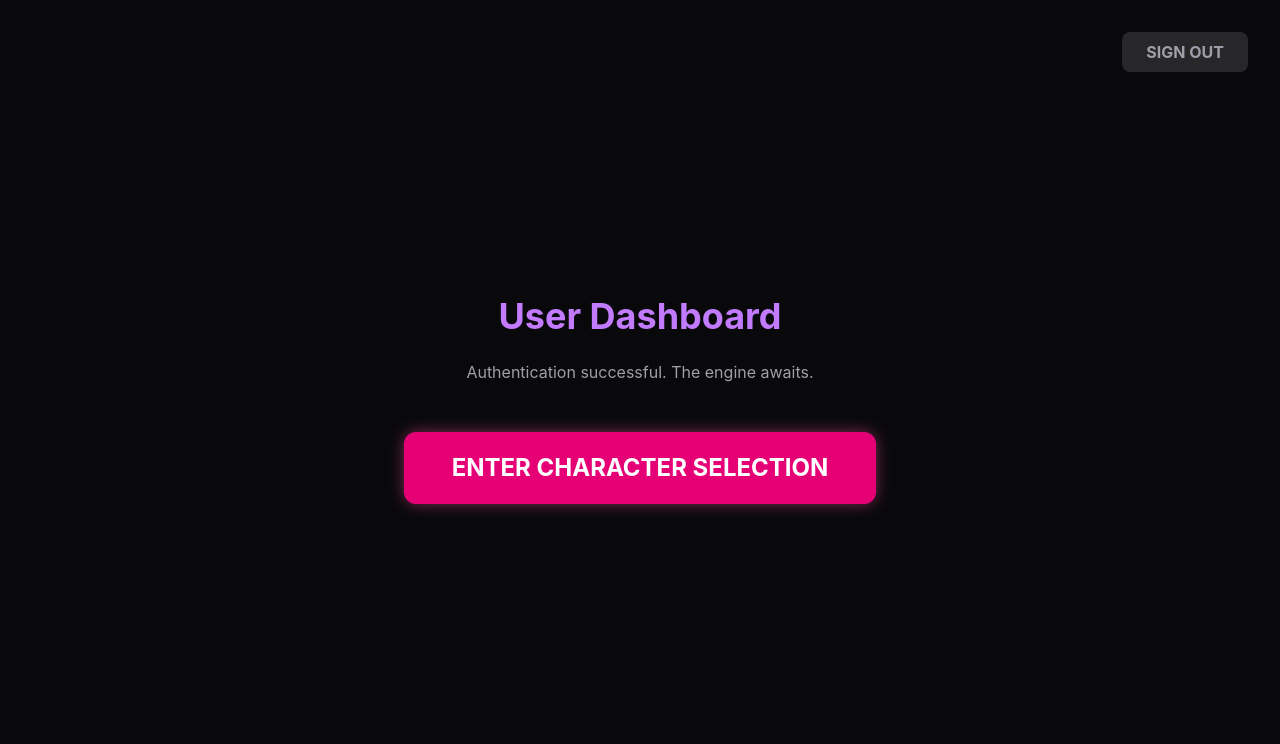
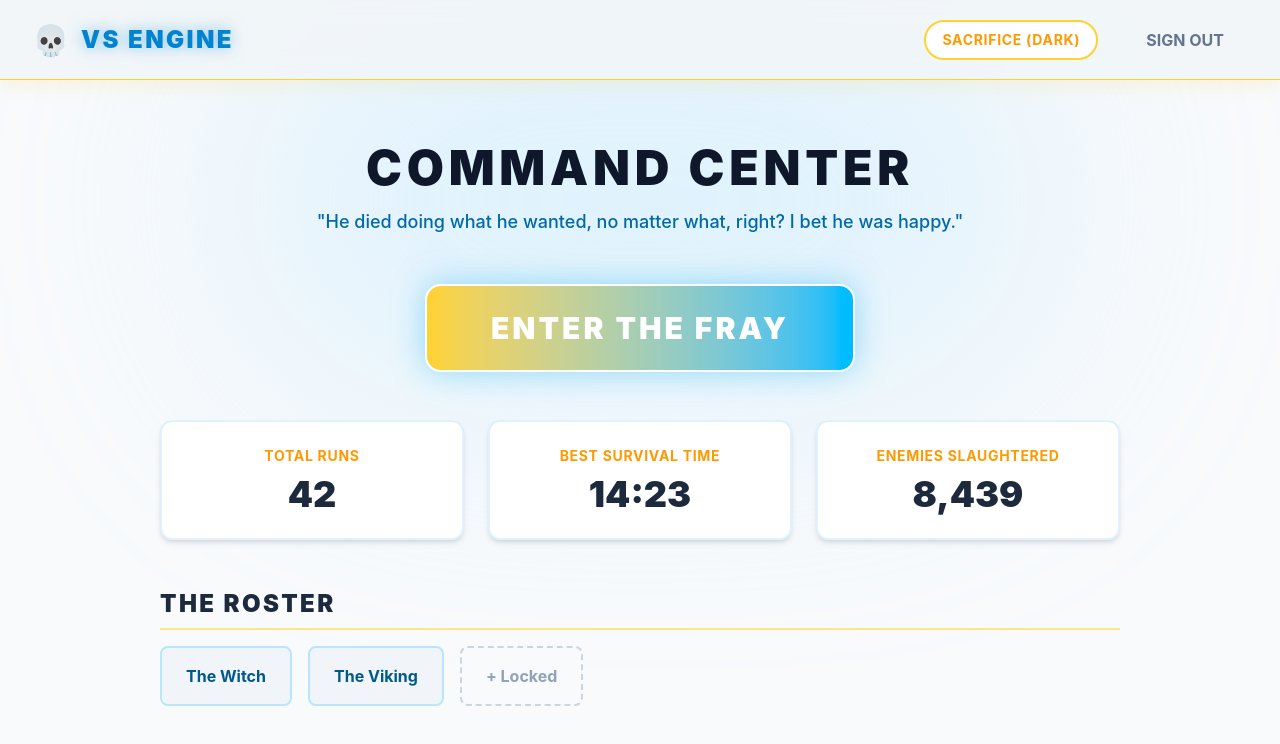
Before and after one commit to MaiSlan/capstone-game-vs, a React app in the folder frontend/: page /home in a window 1280 px wide. Shown: the top 744 px of the page. Built offline with nearby package versions, Linux system fonts and the light colour scheme; sample sign-in values are in the browser's storage; the HTML template or start-up script is replaced by a standard one.

Commit message:
New home page layout and test of UI

```diff
--- /dev/null
+++ b/frontend/src/components/DashboardNavbar.jsx
@@ -0,0 +1,76 @@
+import { useState, useEffect } from 'react';
+import { useNavigate } from 'react-router-dom';
+
+export default function DashboardNavbar() {
+  const navigate = useNavigate();
+  // Default to dark mode (Guts theme)
+  const [isDarkMode, setIsDarkMode] = useState(true);
+
+  useEffect(() => {
+    // Check local storage or system preference on load
+    const savedTheme = localStorage.getItem('theme');
+    if (savedTheme === 'light') {
+      setIsDarkMode(false);
+      document.documentElement.classList.remove('dark');
+    } else {
+      document.documentElement.classList.add('dark');
+    }
+  }, []);
+
+  const toggleTheme = () => {
+    if (isDarkMode) {
+      document.documentElement.classList.remove('dark');
+      localStorage.setItem('theme', 'light');
+      setIsDarkMode(false);
+    } else {
+      document.documentElement.classList.add('dark');
+      localStorage.setItem('theme', 'dark');
+      setIsDarkMode(true);
+    }
+  };
+
+  const handleSignOut = () => {
+    localStorage.removeItem('game_token');
+    navigate('/');
+  };
+
+  return (
+    <nav className="w-full h-20 flex items-center justify-between px-8 fixed top-0 z-50 transition-colors duration-500
+      bg-slate-100/90 border-b border-amber-300 shadow-[0_4px_20px_rgba(252,211,77,0.2)] text-slate-800
+      dark:bg-zinc-950/90 dark:border-red-900 dark:shadow-[0_4px_20px_rgba(153,27,27,0.4)] dark:text-zinc-300 backdrop-blur-md">
+
+      {/* Brand / Logo */}
+      <div className="flex items-center gap-3 cursor-pointer" onClick={() => navigate('/home')}>
+        <span className="text-3xl transition-transform duration-500 hover:scale-110">
+          {isDarkMode ? '💀' : '🦅'}
+        </span>
+        <h1 className="text-2xl font-black tracking-widest uppercase transition-colors duration-500
+          text-sky-600 drop-shadow-[0_0_8px_rgba(2,132,199,0.5)]
+          dark:text-red-600 dark:drop-shadow-[0_0_10px_rgba(220,38,38,0.8)]">
+          VS Engine
+        </h1>
+      </div>
+
+      <div className="flex items-center gap-6">
+        {/* Theme Toggle Button */}
+        <button
+          onClick={toggleTheme}
+          className="flex items-center gap-2 px-4 py-2 rounded-full font-bold uppercase tracking-wider text-sm transition-all duration-300
+            bg-white border-2 border-amber-300 text-amber-500 hover:bg-amber-50 hover:shadow-[0_0_15px_rgba(252,211,77,0.5)]
+            dark:bg-zinc-900 dark:border-red-800 dark:text-red-500 dark:hover:bg-zinc-800 dark:hover:shadow-[0_0_15px_rgba(153,27,27,0.6)]"
+        >
+          {isDarkMode ? 'Sacrifice (Dark)' : 'Dream (Light)'}
+        </button>
+
+        <button
+          onClick={handleSignOut}
+          className="px-6 py-2 rounded-lg font-bold transition-all duration-300
+            text-slate-500 hover:text-slate-800 hover:bg-slate-200
+            dark:text-zinc-500 dark:hover:text-red-400 dark:hover:bg-red-950/30"
+        >
+          SIGN OUT
+        </button>
+      </div>
+    </nav>
+  );
+}
--- a/frontend/src/pages/HomePage.jsx
+++ b/frontend/src/pages/HomePage.jsx
@@ -1,34 +1,96 @@
 import { useNavigate } from 'react-router-dom';
+import DashboardNavbar from '../components/DashboardNavbar';
 
 export default function HomePage() {
   const navigate = useNavigate();
 
-  const handleSignOut = () => {
-    // Destroy the local token
-    localStorage.removeItem('game_token');
-    // Kick the user back to the landing page
-    navigate('/');
-  };
+  // Placeholder data (we will fetch this from Supabase later)
+  const playerStats = { runs: 42, bestTime: '14:23', kills: 8439 };
+  const unlockedHeroes = ['The Witch', 'The Viking'];
 
   return (
-    <div className="min-h-screen bg-zinc-950 flex flex-col items-center justify-center text-white p-8 relative">
-      {/* Top right sign out button */}
-      <button
-        onClick={handleSignOut}
-        className="absolute top-8 right-8 px-6 py-2 bg-zinc-800 hover:bg-red-900/50 hover:text-red-400 text-zinc-400 rounded-lg font-bold transition"
-      >
-        SIGN OUT
-      </button>
+    <div className="min-h-screen pt-20 transition-colors duration-500 flex flex-col items-center
+      bg-slate-50 text-slate-800
+      dark:bg-zinc-950 dark:text-zinc-200 relative overflow-hidden">
 
-      <h1 className="text-4xl font-bold text-purple-400 mb-6">User Dashboard</h1>
-      <p className="text-zinc-400 mb-12">Authentication successful. The engine awaits.</p>
+      <DashboardNavbar />
 
-      <button
-        onClick={() => navigate('/select')}
-        className="px-12 py-5 bg-pink-600 rounded-xl font-bold text-2xl hover:bg-pink-500 shadow-[0_0_15px_rgba(236,72,153,0.5)] transition"
-      >
-        ENTER CHARACTER SELECTION
-      </button>
+      {/* Decorative Background Elements */}
+      {/* Light Mode: Ethereal blue/gold glow */}
+      <div className="absolute top-0 left-1/2 -translate-x-1/2 w-[800px] h-[400px] bg-sky-200/40 blur-[120px] rounded-full pointer-events-none dark:opacity-0 transition-opacity duration-700" />
+      {/* Dark Mode: Sinister red/black abyss */}
+      <div className="absolute top-0 left-1/2 -translate-x-1/2 w-[800px] h-[400px] bg-red-900/20 blur-[150px] rounded-full pointer-events-none opacity-0 dark:opacity-100 transition-opacity duration-700" />
+
+      <main className="w-full max-w-5xl p-8 z-10 flex flex-col gap-12 mt-8">
+
+        {/* Welcome Banner */}
+        <header className="text-center">
+          <h1 className="text-5xl font-black mb-4 uppercase tracking-widest transition-colors duration-500
+            text-slate-900
+            dark:text-white">
+            Command Center
+          </h1>
+          <p className="text-lg font-medium transition-colors duration-500
+            text-sky-700
+            dark:text-red-500">
+            "He died doing what he wanted, no matter what, right? I bet he was happy."
+          </p>
+        </header>
+
+        {/* Action CTA */}
+        <div className="flex justify-center">
+          <button
+            onClick={() => navigate('/select')}
+            className="px-16 py-6 rounded-2xl font-black text-3xl uppercase tracking-widest transition-all duration-300 transform hover:-translate-y-1
+              bg-gradient-to-r from-amber-300 to-sky-400 text-white shadow-[0_0_30px_rgba(56,189,248,0.5)] border-2 border-white hover:shadow-[0_0_50px_rgba(56,189,248,0.8)]
+              dark:from-red-800 dark:to-zinc-900 dark:text-red-500 dark:shadow-[0_0_30px_rgba(220,38,38,0.3)] dark:border-red-900 dark:hover:shadow-[0_0_50px_rgba(220,38,38,0.6)]"
+          >
+            Enter the Fray
+          </button>
+        </div>
+
+        {/* Stats Grid */}
+        <section className="grid grid-cols-1 md:grid-cols-3 gap-6">
+          {[
+            { label: 'Total Runs', value: playerStats.runs },
+            { label: 'Best Survival Time', value: playerStats.bestTime },
+            { label: 'Enemies Slaughtered', value: playerStats.kills.toLocaleString() }
+          ].map((stat, i) => (
+            <div key={i} className="p-6 rounded-xl border-2 transition-colors duration-500 flex flex-col items-center
+              bg-white border-sky-100 shadow-md
+              dark:bg-zinc-900/50 dark:border-red-900/30 dark:shadow-[inset_0_0_20px_rgba(0,0,0,0.8)]">
+              <span className="text-sm font-bold uppercase tracking-wider mb-2
+                text-amber-500 dark:text-zinc-500">{stat.label}</span>
+              <span className="text-4xl font-black
+                text-slate-800 dark:text-red-500">{stat.value}</span>
+            </div>
+          ))}
+        </section>
+
+        {/* Armory / Roster Preview */}
+        <section className="flex flex-col gap-4">
+          <h2 className="text-2xl font-black uppercase tracking-widest border-b-2 pb-2 transition-colors duration-500
+            border-amber-200 text-slate-800
+            dark:border-red-900/50 dark:text-zinc-400">
+            The Roster
+          </h2>
+          <div className="flex gap-4">
+            {unlockedHeroes.map((hero, i) => (
+              <div key={i} className="px-6 py-4 rounded-lg border-2 font-bold transition-all duration-300
+                bg-slate-100 border-sky-200 text-sky-800
+                dark:bg-zinc-900 dark:border-zinc-800 dark:text-zinc-300">
+                {hero}
+              </div>
+            ))}
+            <div className="px-6 py-4 rounded-lg border-2 border-dashed font-bold flex items-center justify-center cursor-not-allowed
+              bg-slate-50 border-slate-300 text-slate-400
+              dark:bg-transparent dark:border-zinc-800 dark:text-zinc-700">
+              + Locked
+            </div>
+          </div>
+        </section>
+
+      </main>
     </div>
   );
 }
```
